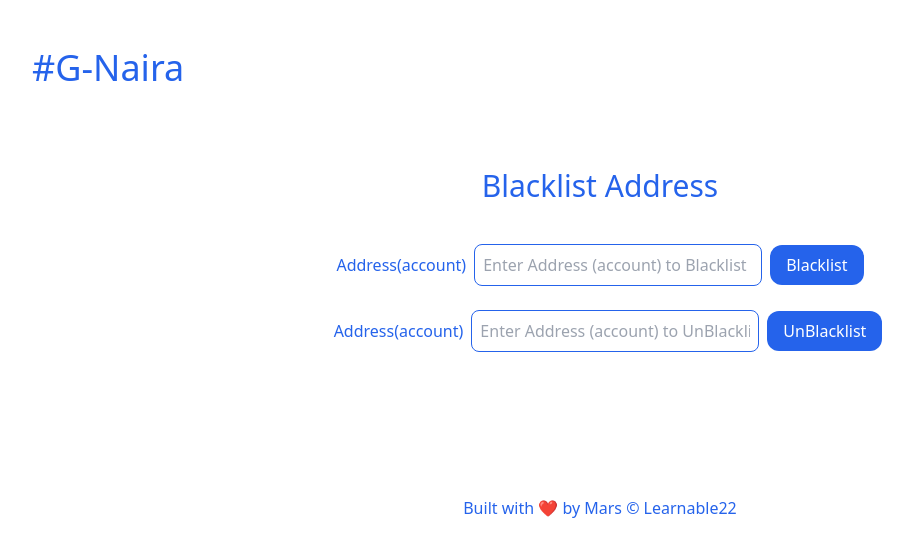
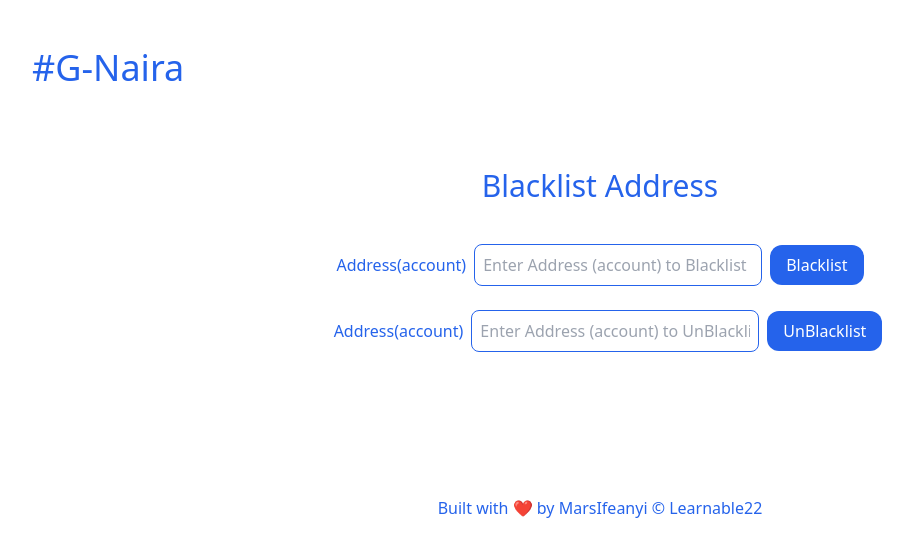
Before and after one commit to MarsIfeanyi/G-Naira-Digital-Currency, a React (Vite) app in the folder frontEnd/: page /blacklist in a window 1280 px wide. Shown: the top 556 px of the page, without its empty margins (40-953 px from the left). Built offline with nearby package versions, Linux system fonts and the light colour scheme.

Commit message:
Update footer

```diff
--- a/frontEnd/src/components/Footer.jsx
+++ b/frontEnd/src/components/Footer.jsx
@@ -6,7 +6,7 @@ const Footer = () => {
       className="
     mx-auto text-center  justify-center mt-36 font-normal mb-10 text-blue-600"
     >
-      <p> Built with ❤️ by Mars &copy; Learnable22 </p>
+      <p> Built with ❤️ by MarsIfeanyi &copy; Learnable22 </p>
     </div>
   );
 };
```
